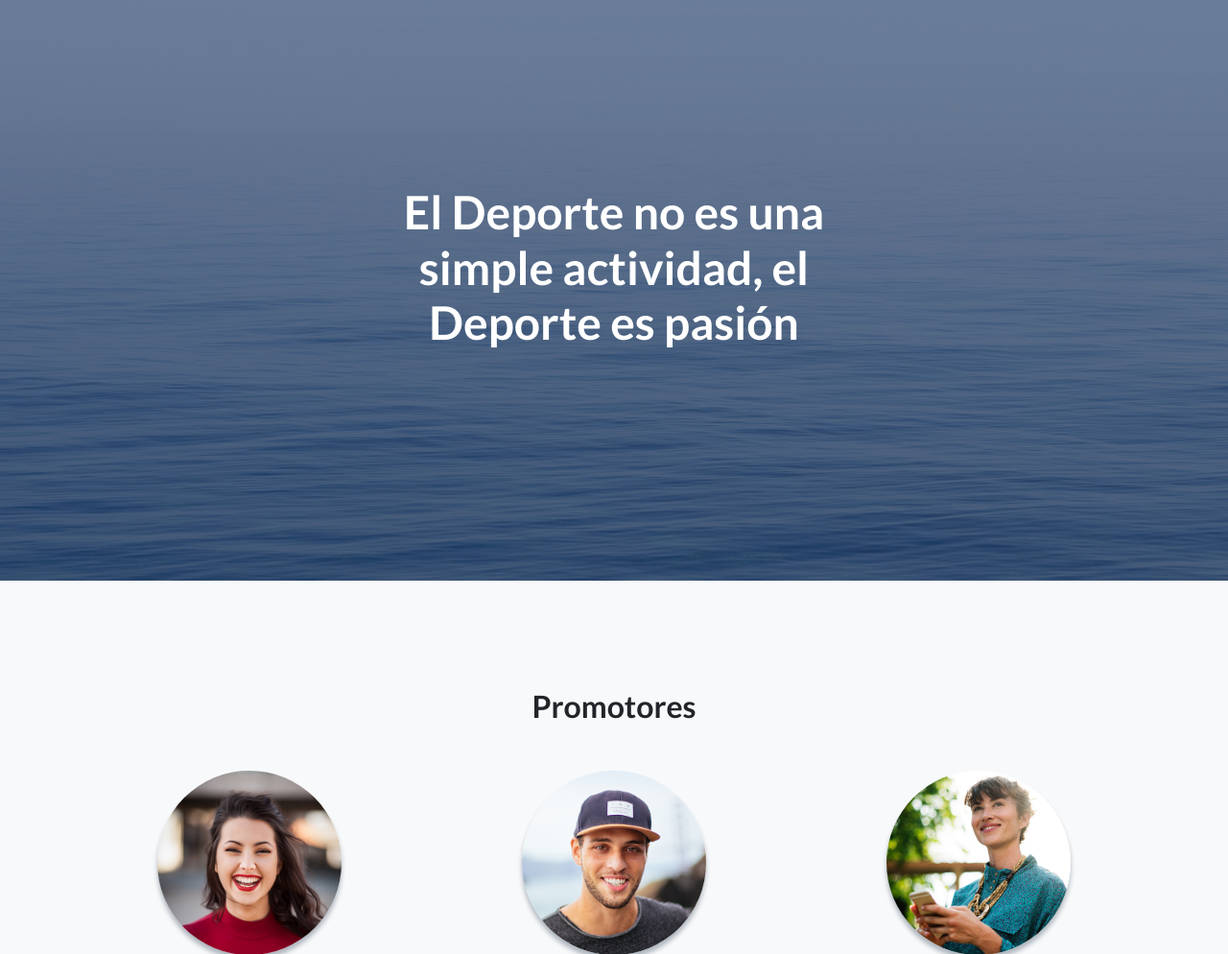
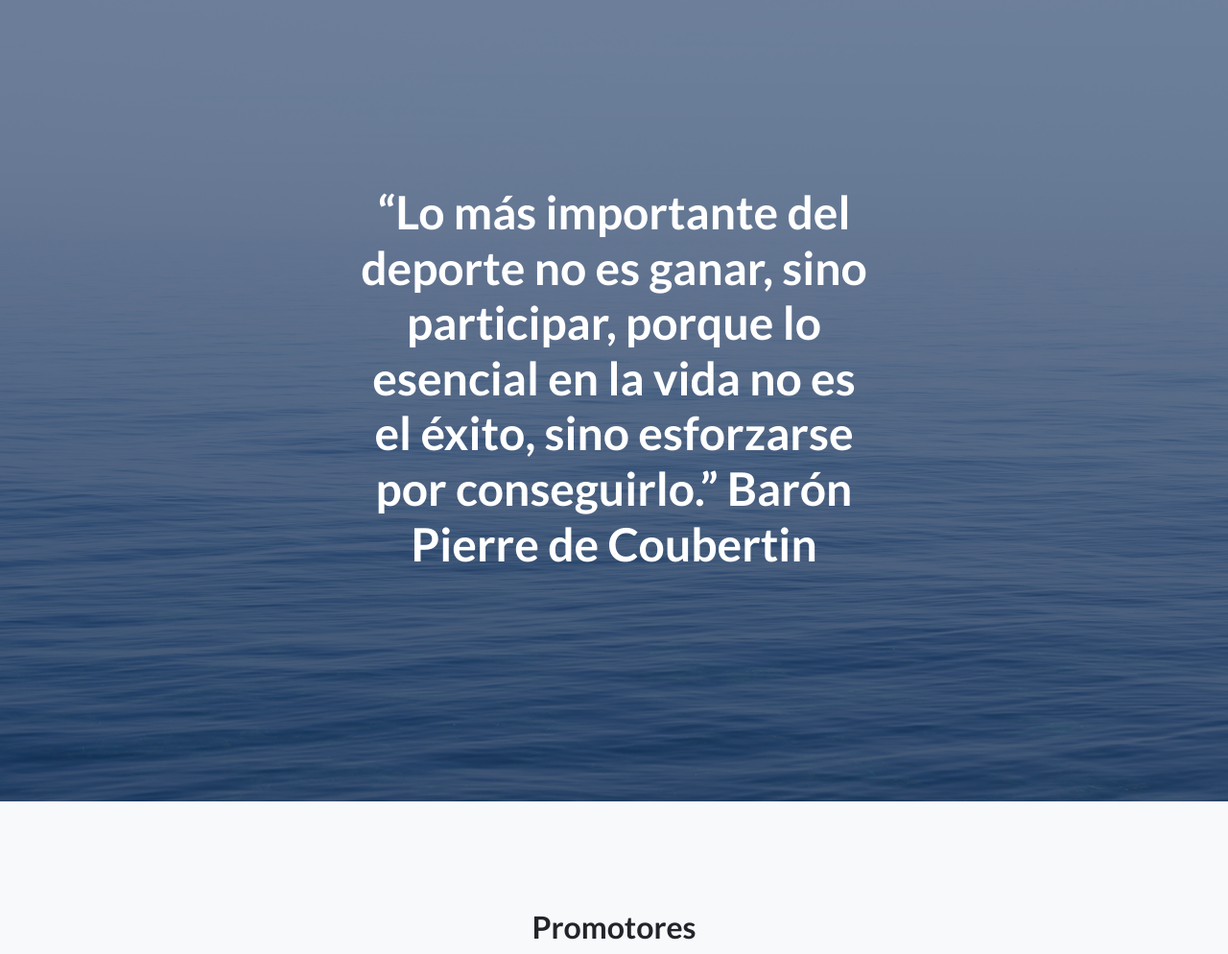
Before and after one commit to emalincic/Tercera-pre-entrega-Lincic, a Django app: page /app/show/ in a window 1280 px wide. Shown: the part 56-1050 px from the top of the page at 96% size. Run offline with Django 4.2, Linux system fonts and the light colour scheme; some libraries are stand-ins or nearby versions.

Commit message:
Update message

```diff
--- a/templates/base.html
+++ b/templates/base.html
@@ -6,7 +6,7 @@
         <meta name="viewport" content="width=device-width, initial-scale=1, shrink-to-fit=no" />
         <meta name="description" content="" />
         <meta name="author" content="" />
-        <title>Landing Page - Start Bootstrap Theme</title>
+        <title>Mi Proyecto Deportivo</title>
         <!-- Favicon-->
         <link rel="icon" type="image/x-icon" href="{% static '/assets/favicon.ico' %}" />
         <!-- Bootstrap icons-->
--- a/templates/index.html
+++ b/templates/index.html
@@ -8,7 +8,7 @@
                     <div class="col-xl-6">
                         <div class="text-center text-white">
                             <!-- Page heading-->
-                            <h1 class="mb-5">El Deporte no es una simple actividad, el Deporte es pasión</h1>
+                            <h1 class="mb-5">“Lo más importante del deporte no es ganar, sino participar, porque lo esencial en la vida no es el éxito, sino esforzarse por conseguirlo.” Barón Pierre de Coubertin</h1>
                             </div>
                     </div>
                 </div>
```
